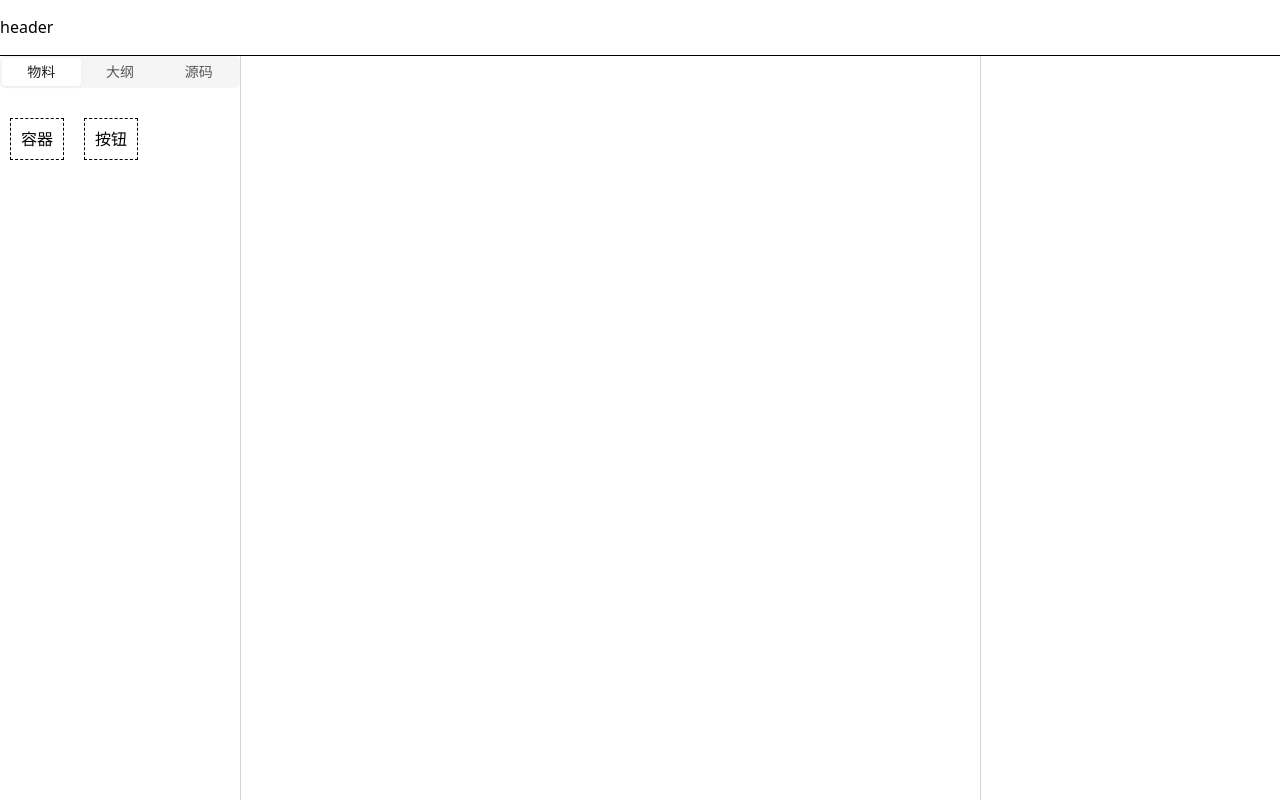
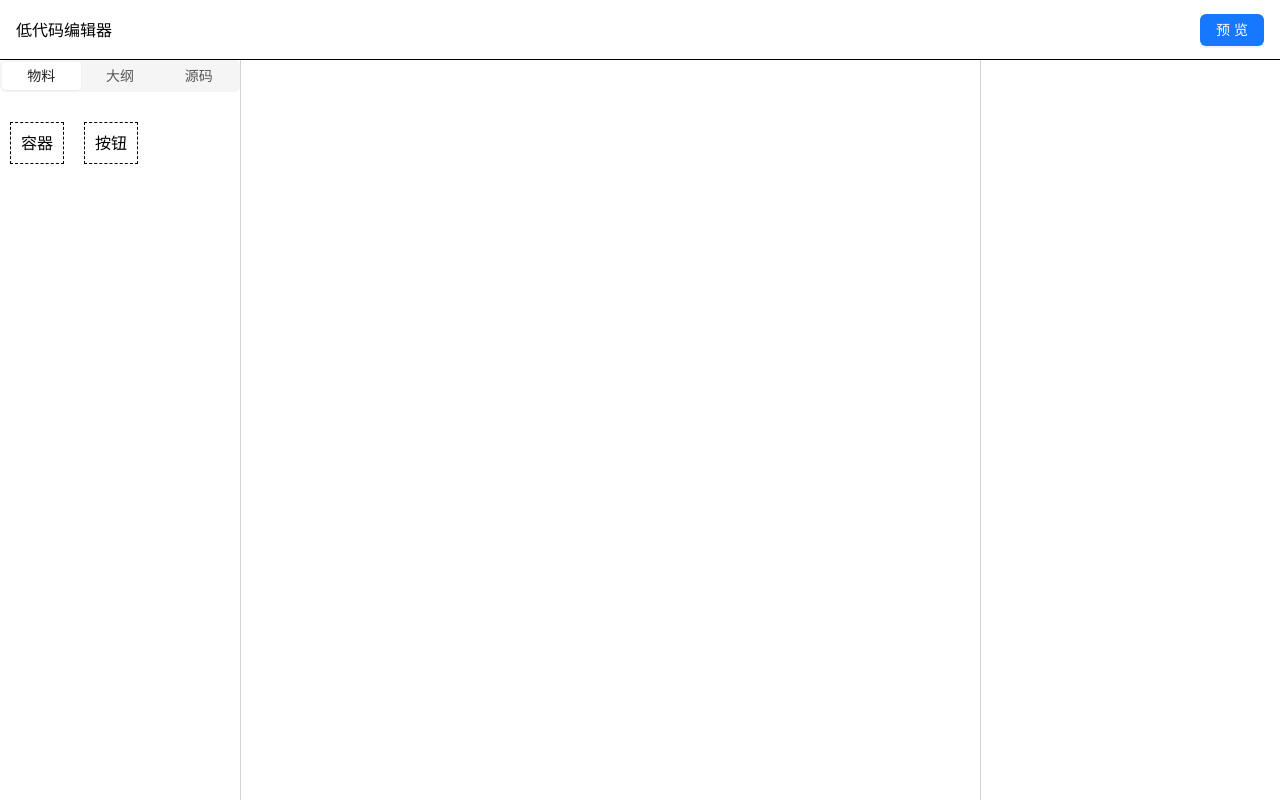
Before and after one commit to WangMaoquan/lowcode-editor, a React (Vite) app: page / in a window 1280 px wide. Built offline with nearby package versions, Linux system fonts and the light colour scheme.

Commit message:
feat: 预览

```diff
--- a/src/component/EditArea/index.tsx
+++ b/src/component/EditArea/index.tsx
@@ -13,12 +13,12 @@ export function EditArea() {
     return components.map((component: Component) => {
       const config = componentConfig?.[component.name];
 
-      if (!config?.component) {
+      if (!config?.dev) {
         return null;
       }
 
       return React.createElement(
-        config.component,
+        config.dev,
         {
           key: component.id,
           id: component.id,
--- a/src/component/EditorLayout/index.tsx
+++ b/src/component/EditorLayout/index.tsx
@@ -4,11 +4,15 @@ import { Header } from '../Header';
 import { EditArea } from '../EditArea';
 import { SettingArea } from '../SettingArea';
 import { MaterialWrapper } from '../MaterialArea/MaterialWrapper';
+import { useComponetsStore } from '../../stores/useComponetsStore';
+import { Preview } from '../Preview';
 
 export function EditorLayout() {
+  const { mode } = useComponetsStore();
   return (
     <div className="flex flex-col h-screen">
       <Header />
+      {mode === 'edit' ? (
         <Allotment>
           <Allotment.Pane preferredSize={240} maxSize={300} minSize={200}>
             <MaterialWrapper />
@@ -20,6 +24,9 @@ export function EditorLayout() {
             <SettingArea />
           </Allotment.Pane>
         </Allotment>
+      ) : (
+        <Preview />
+      )}
     </div>
   );
 }
--- a/src/component/Header/index.tsx
+++ b/src/component/Header/index.tsx
@@ -1,7 +1,29 @@
+import { Button, Space } from 'antd';
+import { useComponetsStore } from '../../stores/useComponetsStore';
+
 export function Header() {
+  const { mode, setMode, setCurComponentId } = useComponetsStore();
+
+  const handleEdit = () => {
+    setMode('edit');
+  };
+
+  const handlePreview = () => {
+    setMode('preview');
+    setCurComponentId(null);
+  };
+
   return (
-    <div className="h-[3.75rem] flex items-center border-b border-black">
-      header
+    <div className="min-h-[3.75rem] sticky flex items-center justify-between border-b border-black px-4">
+      <div>低代码编辑器</div>
+      <Space>
+        <Button
+          type="primary"
+          onClick={() => (mode === 'edit' ? handlePreview() : handleEdit())}
+        >
+          {mode === 'edit' ? '预览' : '退出预览'}
+        </Button>
+      </Space>
     </div>
   );
 }
--- /dev/null
+++ b/src/component/Preview/index.tsx
@@ -0,0 +1,33 @@
+import React from 'react';
+import { Component, useComponetsStore } from '../../stores/useComponetsStore';
+import { useComponentConfigStore } from '../../stores/useComponentsConfigStore';
+
+export function Preview() {
+  const { components } = useComponetsStore();
+  const { componentConfig } = useComponentConfigStore();
+
+  function renderComponents(components: Component[]): React.ReactNode {
+    return components.map((component: Component) => {
+      const config = componentConfig?.[component.name];
+
+      if (!config?.prod) {
+        return null;
+      }
+
+      return React.createElement(
+        config.prod,
+        {
+          key: component.id,
+          id: component.id,
+          name: component.name,
+          styles: component.styles,
+          ...config.defaultProps,
+          ...component.props,
+        },
+        renderComponents(component.children || []),
+      );
+    });
+  }
+
+  return <div>{renderComponents(components)}</div>;
+}
--- /dev/null
+++ b/src/materials/Botton/prod.tsx
@@ -0,0 +1,18 @@
+import { Button as AntdButton } from 'antd';
+import { ButtonType } from 'antd/es/button';
+import { CommonComponentProps } from '../../../types';
+
+export interface ButtonProps {
+  type: ButtonType;
+  text: string;
+}
+
+const Button = ({ type, text, styles }: ButtonProps & CommonComponentProps) => {
+  return (
+    <AntdButton type={type} style={styles}>
+      {text}
+    </AntdButton>
+  );
+};
+
+export default Button;
--- /dev/null
+++ b/src/materials/Container/prod.tsx
@@ -0,0 +1,11 @@
+import { CommonComponentProps } from '../../../types';
+
+const Container = ({ children, styles }: CommonComponentProps) => {
+  return (
+    <div style={styles} className="p-5">
+      {children}
+    </div>
+  );
+};
+
+export default Container;
--- /dev/null
+++ b/src/materials/Page/prod.tsx
@@ -0,0 +1,11 @@
+import { CommonComponentProps } from '../../../types';
+
+function Page({ children, styles }: CommonComponentProps) {
+  return (
+    <div className="p-5" style={styles}>
+      {children}
+    </div>
+  );
+}
+
+export default Page;
--- a/src/stores/useComponentsConfigStore/index.ts
+++ b/src/stores/useComponentsConfigStore/index.ts
@@ -1,16 +1,20 @@
 import { create } from 'zustand';
-import Container from '../../materials/Container';
-import Button from '../../materials/Botton';
-import Page from '../../materials/Page';
+import DevContainer from '../../materials/Container/dev';
+import DevButton from '../../materials/Botton/dev';
+import DevPage from '../../materials/Page/dev';
+import ProdContainer from '../../materials/Container/prod';
+import ProdButton from '../../materials/Botton/prod';
+import ProdPage from '../../materials/Page/prod';
 
 /* eslint-disable @typescript-eslint/no-explicit-any */
 export interface ComponentConfig {
   name: string;
   defaultProps: Record<string, any>;
-  component: any;
   desc: string;
   setter?: ComponentSetter[];
   stylesSetter?: ComponentSetter[];
+  dev: any; // devComponent
+  prod: any; // prodComponent
 }
 
 // 展示组件有哪些配置
@@ -34,8 +38,9 @@ export const useComponentConfigStore = create<State & Action>((set) => ({
     Container: {
       name: 'Container',
       defaultProps: {},
-      component: Container,
       desc: '容器',
+      dev: DevContainer,
+      prod: ProdContainer,
     },
     Button: {
       name: 'Button',
@@ -43,8 +48,9 @@ export const useComponentConfigStore = create<State & Action>((set) => ({
         type: 'primary',
         text: '按钮',
       },
-      component: Button,
       desc: '按钮',
+      dev: DevButton,
+      prod: ProdButton,
       setter: [
         {
           name: 'type',
@@ -77,7 +83,8 @@ export const useComponentConfigStore = create<State & Action>((set) => ({
     Page: {
       name: 'Page',
       defaultProps: {},
-      component: Page,
+      dev: DevPage,
+      prod: ProdPage,
       desc: '页面',
     },
   },
--- a/src/stores/useComponetsStore/index.ts
+++ b/src/stores/useComponetsStore/index.ts
@@ -11,10 +11,13 @@ export interface Component {
   styles?: CSSProperties;
 }
 
+type Mode = 'edit' | 'preview';
+
 interface State {
   components: Component[];
   curComponentId?: number | null;
   curComponent?: Component | null;
+  mode: Mode;
 }
 
 interface Action {
@@ -23,6 +26,7 @@ interface Action {
   updateComponentProps: (componentId: number, props: object) => void;
   setCurComponentId: (componentId: number | null) => void;
   updateComponentStyles: (componentId: number, styles: CSSProperties) => void;
+  setMode: (mode: Mode) => void;
 }
 
 const resetFns = new Set<() => void>();
@@ -46,6 +50,7 @@ export const useComponetsStore = create<State & Action>((set, get) => {
     curComponent: null,
     curComponentId: null,
     components: [{ ...initComponent }],
+    mode: 'edit',
     addComponent: (component, parentId) =>
       set((state) => {
         if (parentId) {
@@ -121,6 +126,7 @@ export const useComponetsStore = create<State & Action>((set, get) => {
         }
         return { components: [...state.components] };
       }),
+    setMode: (mode) => set({ mode }),
   };
 });
 
```
Also changed, not shown: src/materials/Botton/dev.tsx (renamed from src/materials/Botton/index.tsx), src/materials/Container/dev.tsx (renamed from src/materials/Container/index.tsx), src/materials/Page/dev.tsx (renamed from src/materials/Page/index.tsx). Lines whose indentation alone changed are shown as unchanged.
